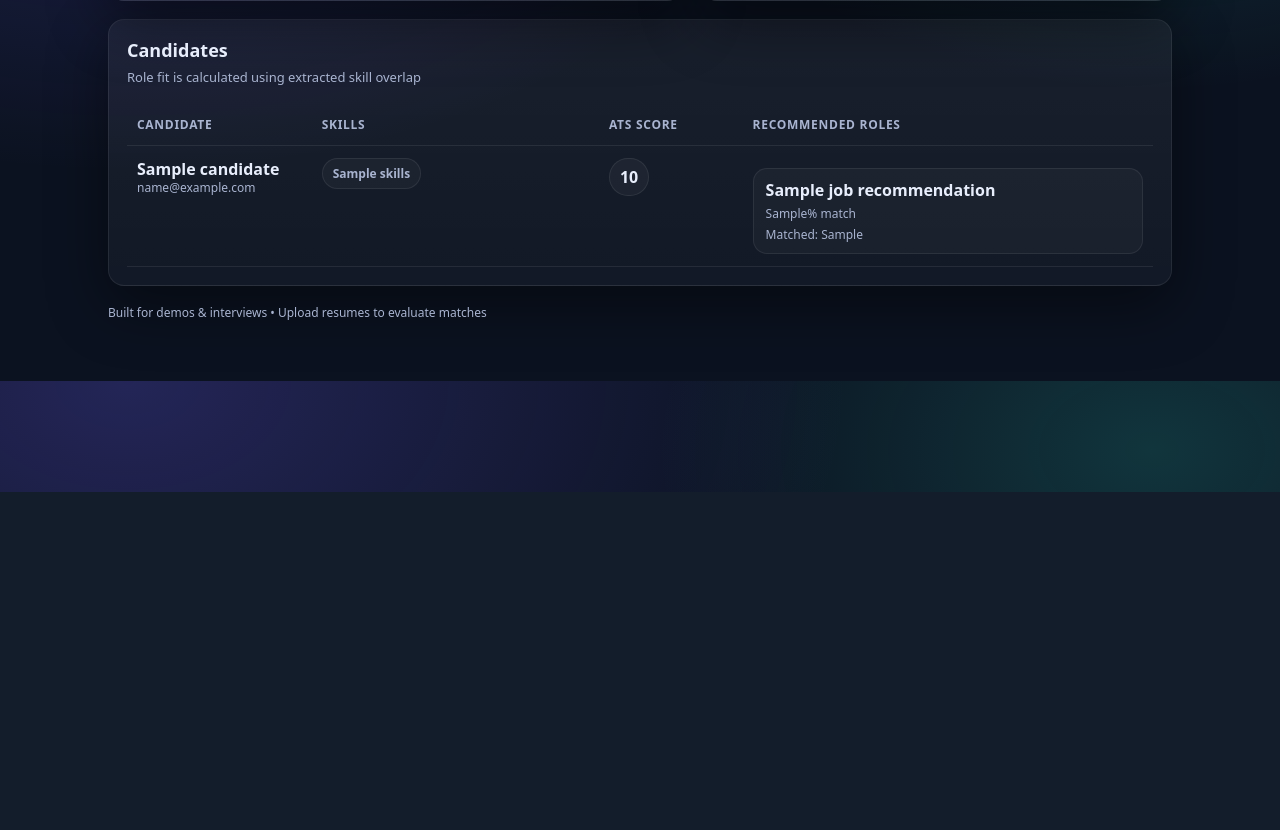
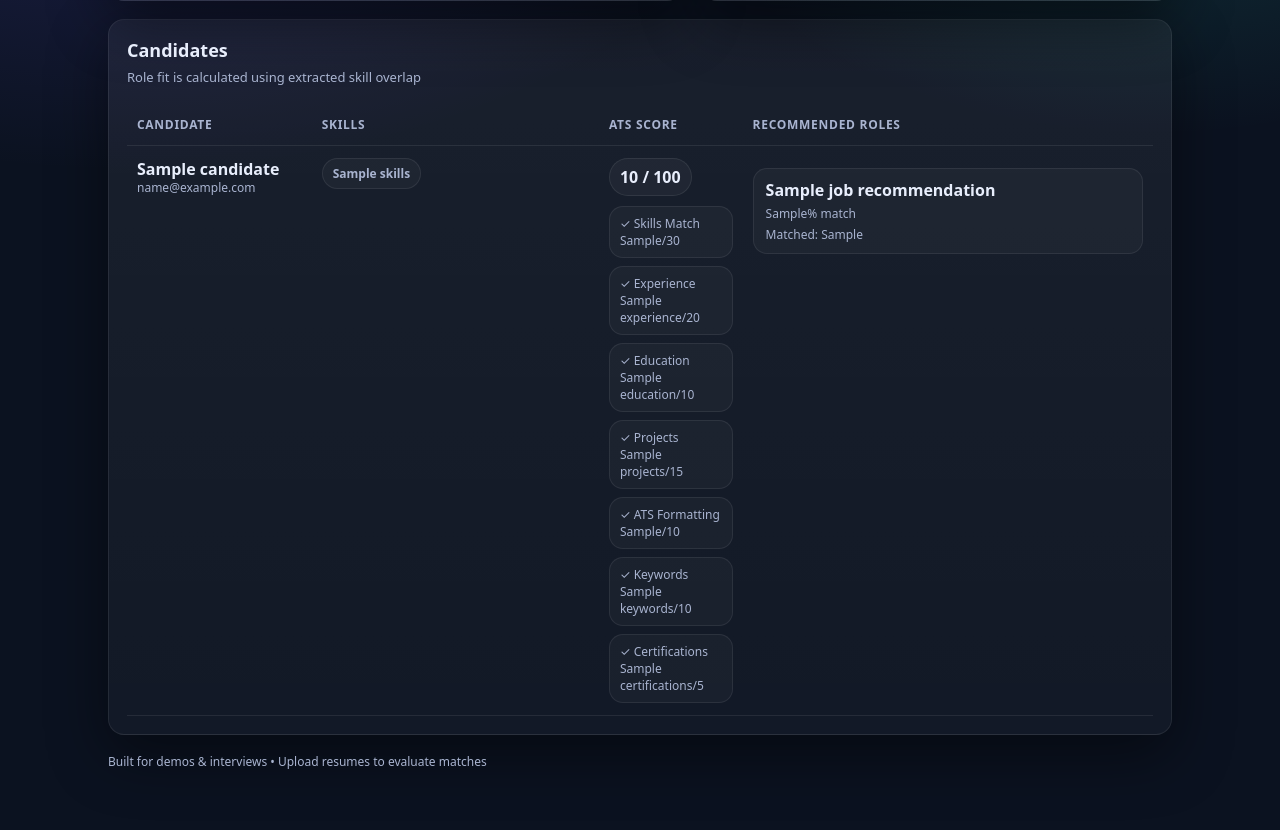
Before and after one commit to shrutika-1410/AI_Resume_Screener, a Flask app: template AI_Resume_Screener/templates/dashboard.html in a window 1280 px wide. Shown: the part 308-1138 px from the top of the page. Before the commit the page ends 800 px from the top, so only its background shows below. Run offline with Flask 3, Linux system fonts and the light colour scheme; the template is opened without the code that fills it: most values are stand-ins (such as "Sample title", 1, 10 or a date in 2020).

Commit message:
ATS score bifurcation breakdown UI

```diff
--- a/AI_Resume_Screener/app.py
+++ b/AI_Resume_Screener/app.py
@@ -1,5 +1,6 @@
 from dotenv import load_dotenv
 import os
+import re
 
 # Load environment variables
 load_dotenv()
@@ -12,6 +13,111 @@ from nlp.parser import extract_text
 from nlp.skill_extractor import extract_skills
 from nlp.jobs import JOBS
 from nlp.database import init_db, insert_candidate, get_all_candidates
+
+
+def _clamp(n: int, lo: int, hi: int) -> int:
+    return max(lo, min(hi, n))
+
+
+def compute_ats_breakdown(text: str, extracted_skills: list[str]) -> tuple[int, dict]:
+    """Compute an ATS score out of 100 with a per-parameter breakdown.
+
+    This is intentionally lightweight (keyword/heuristic based) to keep the app dependency-free.
+    """
+    t = (text or "").lower()
+    skills_set = set(extracted_skills or [])
+
+    # Targets (sum = 100)
+    targets = {
+        "skills_match": 30,
+        "experience": 20,
+        "education": 10,
+        "projects": 15,
+        "ats_formatting": 10,
+        "keywords": 10,
+        "certifications": 5,
+    }
+
+    # Skills match: scale by how many known skills we extracted.
+    # Normalize by a fixed upper bound so score stays 0..30.
+    skills_known_pool = 20  # heuristic normalization
+    skills_match = _clamp(int(round(len(skills_set) / skills_known_pool * targets["skills_match"])), 0, targets["skills_match"])
+
+    # Experience: look for years/tenure and experience-section keywords.
+    years = 0
+    for m in re.findall(r"(\d+)\+?\s*(?:years|yrs)", t):
+        try:
+            years = max(years, int(m))
+        except ValueError:
+            pass
+    years = _clamp(years, 0, 10)
+    exp_from_years = int(round((years / 10) * targets["experience"]))
+    exp_flags = 1 if any(k in t for k in ["experience", "work experience", "professional experience", "employment", "internship"]) else 0
+    experience = _clamp(exp_from_years + exp_flags, 0, targets["experience"])
+
+    # Education: detect education/degree markers.
+    edu = 0
+    if any(k in t for k in ["education", "bachelor", "b.sc", "btech", "b.tech", "master", "m.sc", "m.tech", "phd", "ph.d", "degree"]):
+        edu = 1
+    education = _clamp(int(round(edu * targets["education"])), 0, targets["education"])
+
+    # Projects: detect projects/portfolio + GitHub.
+    proj = 0
+    if "project" in t or "projects" in t or "portfolio" in t:
+        proj += 1
+    if "github" in t or "gitlab" in t:
+        proj += 1
+    projects = _clamp(int(round((proj / 2) * targets["projects"])), 0, targets["projects"])
+
+    # ATS formatting: since we don't parse layout, do a best-effort heuristic.
+    # Reward presence of common resume section headings.
+    formatting_hits = 0
+    for k in ["skills", "experience", "education", "projects", "certifications", "summary", "objective"]:
+        if k in t:
+            formatting_hits += 1
+    # Map 0..7 hits -> 0..10
+    ats_formatting = _clamp(int(round((formatting_hits / 7) * targets["ats_formatting"])), 0, targets["ats_formatting"])
+
+    # Keywords: intersection of extracted skills with job skill keywords pool.
+    # Use the JOBS dataset indirectly by looking for skill keywords already present.
+    # Here we approximate by rewarding density of skill hits within the text.
+    keyword_hits = 0
+    for s in skills_set:
+        if s and s in t:
+            keyword_hits += 1
+    keywords = _clamp(int(round((keyword_hits / max(1, len(skills_set))) * targets["keywords"])), 0, targets["keywords"])
+
+    # Certifications: look for cert keywords.
+    cert_flags = 0
+    if any(k in t for k in ["certification", "certifications", "certificate", "aws certified", "azure certification", "gcp certification", "cisco", "oracle"]):
+        cert_flags = 1
+    certifications = _clamp(int(round(cert_flags * targets["certifications"])), 0, targets["certifications"])
+
+    ats_breakdown = {
+        "skills_match": skills_match,
+        "experience": experience,
+        "education": education,
+        "projects": projects,
+        "ats_formatting": ats_formatting,
+        "keywords": keywords,
+        "certifications": certifications,
+        "targets": targets,
+    }
+
+    ats_score = sum(
+        ats_breakdown[k] for k in [
+            "skills_match",
+            "experience",
+            "education",
+            "projects",
+            "ats_formatting",
+            "keywords",
+            "certifications",
+        ]
+    )
+    ats_score = _clamp(int(ats_score), 0, 100)
+    return ats_score, ats_breakdown
+
 
 app = Flask(__name__)
 app.config["SECRET_KEY"] = SECRET_KEY
@@ -96,7 +202,11 @@ def upload():
         print("Extracting skills...")
         skills = extract_skills(text)
 
-        score = len(skills) * 10
+        # ATS score (0-100) + breakdown for the UI
+        ats_score, ats_breakdown = compute_ats_breakdown(text, skills)
+
+        # Keep legacy `score` for backward compatibility (optional UI uses it)
+        score = ats_score
 
         # Job recommendations
         job_recommendations = []
@@ -134,6 +244,8 @@ def upload():
             email=email,
             skills=", ".join(skills),
             score=score,
+            ats_score=ats_score,
+            ats_breakdown=ats_breakdown,
             job_recommendations=job_recommendations,
         )
 
--- a/AI_Resume_Screener/templates/dashboard.html
+++ b/AI_Resume_Screener/templates/dashboard.html
@@ -83,7 +83,48 @@
             {% endif %}
           </td>
           <td>
-            <div class="score">{{ c.score }}</div>
+            <div class="score">{{ c.ats_score if c.ats_score is defined else c.score }} / 100</div>
+            {% if c.ats_breakdown %}
+              <ul class="rec-list" style="margin-top:10px;">
+                <li class="rec" style="margin-top:0; padding:8px 10px;">
+                  <div class="rec-meta" style="font-size:12px; margin:0;">
+                    ✓ Skills Match {{ c.ats_breakdown.skills_match }}/30
+                  </div>
+                </li>
+                <li class="rec" style="margin-top:8px; padding:8px 10px;">
+                  <div class="rec-meta" style="font-size:12px; margin:0;">
+                    ✓ Experience {{ c.ats_breakdown.experience }}/20
+                  </div>
+                </li>
+                <li class="rec" style="margin-top:8px; padding:8px 10px;">
+                  <div class="rec-meta" style="font-size:12px; margin:0;">
+                    ✓ Education {{ c.ats_breakdown.education }}/10
+                  </div>
+                </li>
+                <li class="rec" style="margin-top:8px; padding:8px 10px;">
+                  <div class="rec-meta" style="font-size:12px; margin:0;">
+                    ✓ Projects {{ c.ats_breakdown.projects }}/15
+                  </div>
+                </li>
+                <li class="rec" style="margin-top:8px; padding:8px 10px;">
+                  <div class="rec-meta" style="font-size:12px; margin:0;">
+                    ✓ ATS Formatting {{ c.ats_breakdown.ats_formatting }}/10
+                  </div>
+                </li>
+                <li class="rec" style="margin-top:8px; padding:8px 10px;">
+                  <div class="rec-meta" style="font-size:12px; margin:0;">
+                    ✓ Keywords {{ c.ats_breakdown.keywords }}/10
+                  </div>
+                </li>
+                <li class="rec" style="margin-top:8px; padding:8px 10px;">
+                  <div class="rec-meta" style="font-size:12px; margin:0;">
+                    ✓ Certifications {{ c.ats_breakdown.certifications }}/5
+                  </div>
+                </li>
+              </ul>
+            {% else %}
+              <div class="small" style="margin-top:8px;">No ATS breakdown available</div>
+            {% endif %}
           </td>
           <td>
             {% if c.job_recommendations %}
```
Also changed, not shown: AI_Resume_Screener/nlp/database.py (+11 -5 lines), TODO.md (added, +9 -0 lines).
